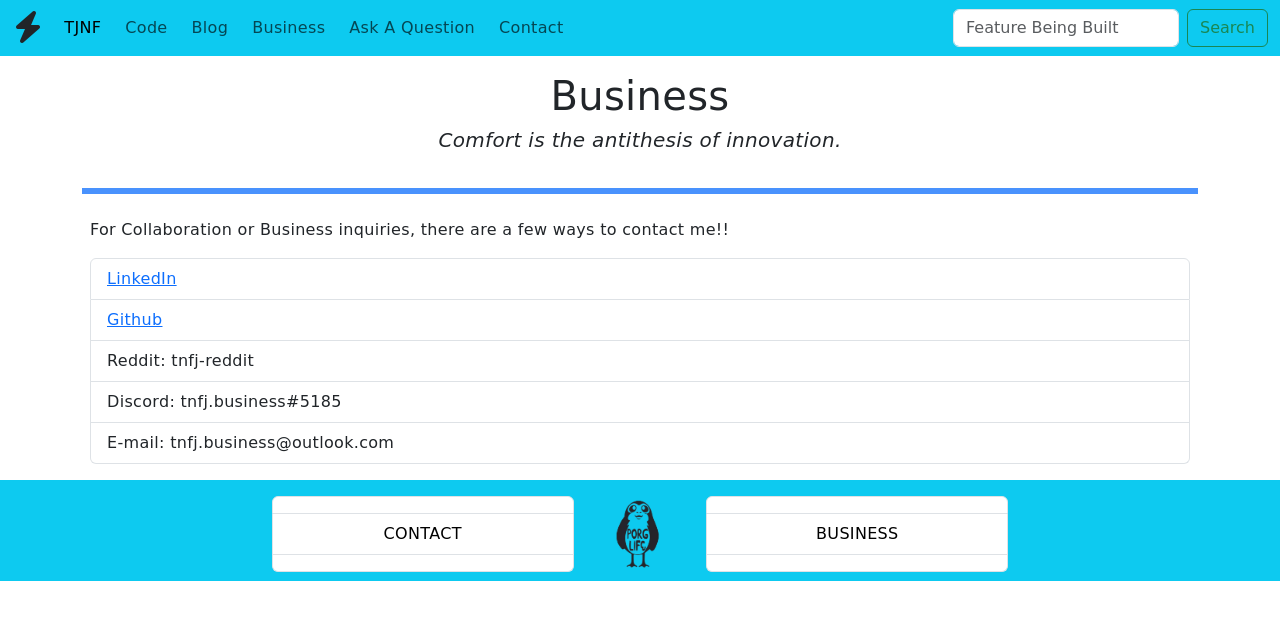
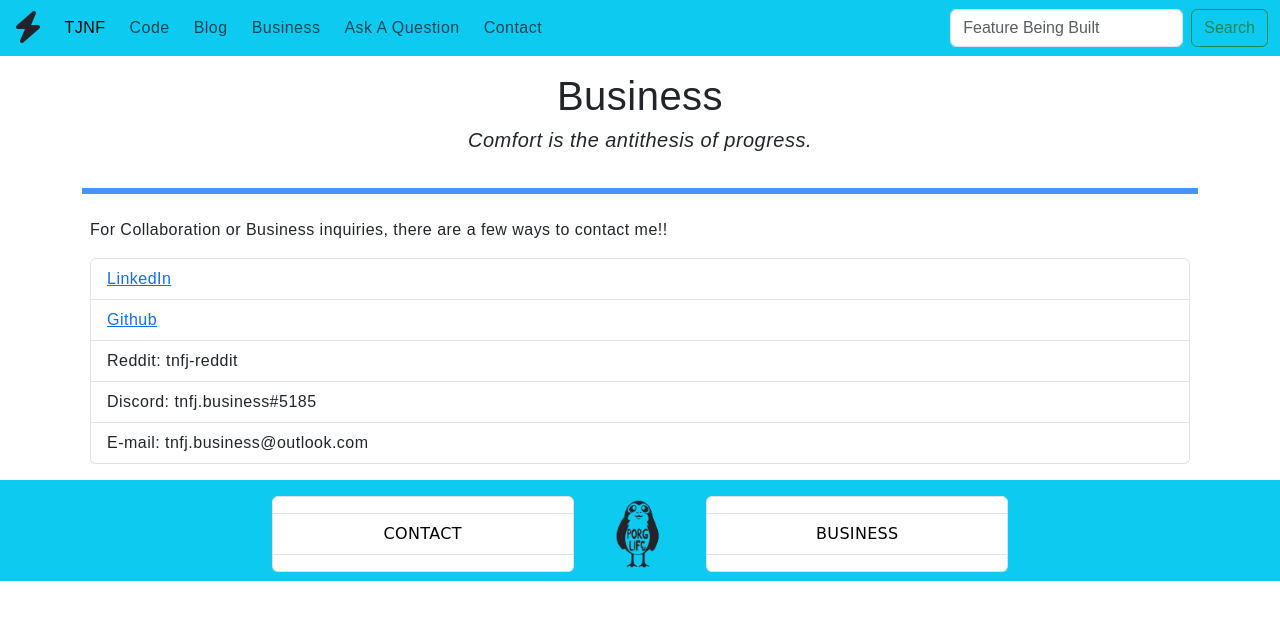
Before and after one commit to tjaskot/website, a FastAPI app: page /business in a window 1280 px wide. Shown: the top 620 px of the page. Run offline with FastAPI, Linux system fonts and the light colour scheme.

Commit message:
updating fixes and bugs found

```diff
--- a/app/static/css/common.css
+++ b/app/static/css/common.css
@@ -1,8 +1,8 @@
 /*    Tag's     */
 /* ******************* */
 body {
-    font-family: cursive;
-    letter-spacing: 0.02em;
+    font-family: sans-serif;
+    letter-spacing: 0.03em;
 }
 /* ******************* */
 
--- a/app/templates/business.html
+++ b/app/templates/business.html
@@ -12,7 +12,7 @@
     {{ super() }}
     <div class="row pt-3 pb-1 parallax-top">
         <h1 class="txt-cntr">Business</h1>
-        <h5 class="fst-italic text-center">Comfort is the antithesis of innovation.</h5>
+        <h5 class="fst-italic text-center">Comfort is the antithesis of progress.</h5>
     </div>
     <div class="container-lg pt-2 pb-2 bkgd">
         <hr class="border border-primary border-3 opacity-75">
```
Also changed, not shown: app/templates/code.html (+20 -2 lines), app/static/images/docker.png (added), app/static/images/docker_250px.png (added), app/static/images/github_250px.png (added), app/static/images/linkedin_250px.png (added).
